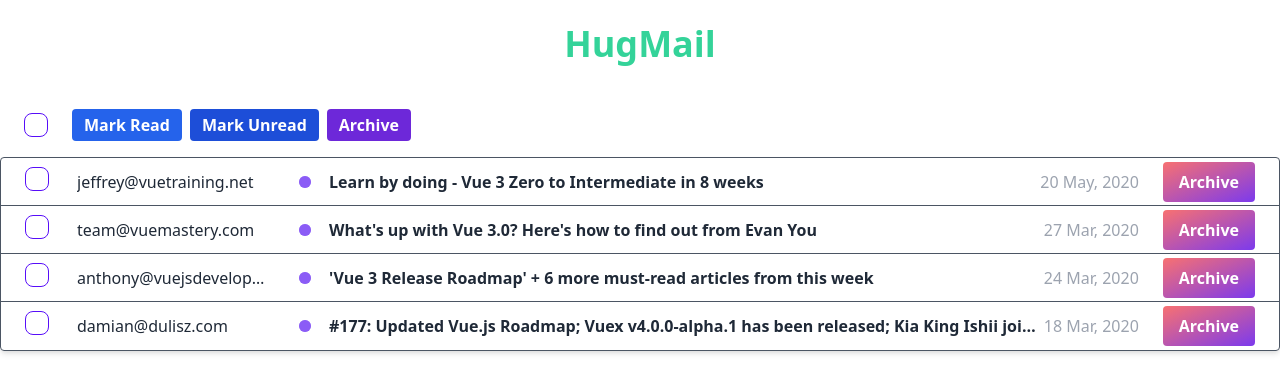
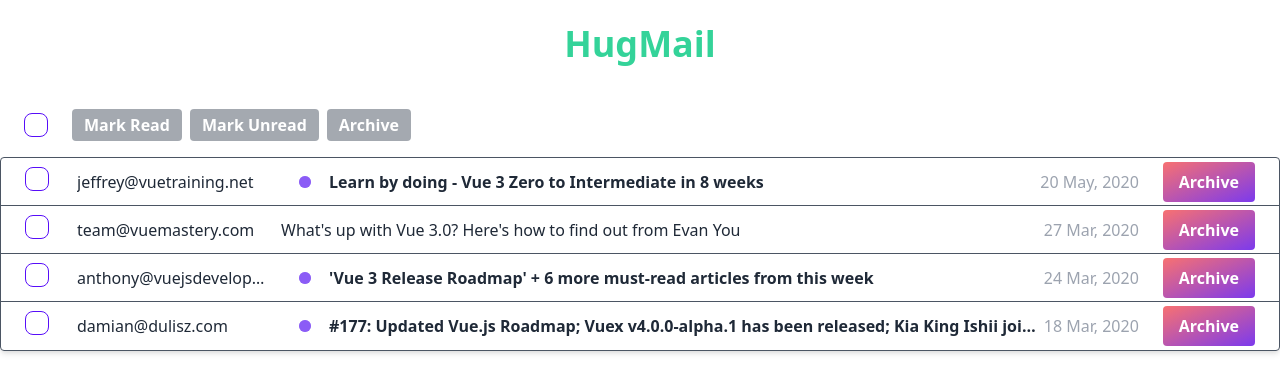
Before and after one commit to hugobytes/gmail-2.0, a Vue app: page / in a window 1280 px wide. Shown: the top 392 px of the page. Built offline with nearby package versions, Linux system fonts and the light colour scheme; data requests are answered from the project's data file.

Commit message:
Disabled state

```diff
--- a/db.json
+++ b/db.json
@@ -7,7 +7,7 @@
       "body": "The opening keynote of VueConf US this year was Evan You (the creator of Vue), giving his State of the Vuenion address. He walked us through the journey of getting Vue 3 from a prototype to a reality the past year. He also dove into Vue's overall growth in the community.",
       "sentAt": "2020-03-27T18:25:43.511Z",
       "archived": false,
-      "read": false
+      "read": true
     },
     {
       "id": 2,
--- a/src/components/SuperActionBar.vue
+++ b/src/components/SuperActionBar.vue
@@ -25,6 +25,7 @@
         disabled:bg-gray-600
       "
       @click="markRead"
+      :disabled="[...emailSelection.emails].every((email) => email.read)"
     >
       Mark Read
     </button>
@@ -41,6 +42,7 @@
         disabled:opacity-50
         disabled:bg-gray-600
       "
+      :disabled="[...emailSelection.emails].every((email) => !email.read)"
       @click="markUnread"
     >
       Mark Unread
@@ -59,6 +61,7 @@
         disabled:bg-gray-600
       "
       @click="archive"
+      :disabled="emailSelection.emails.size == 0"
     >
       Archive
     </button>
```
